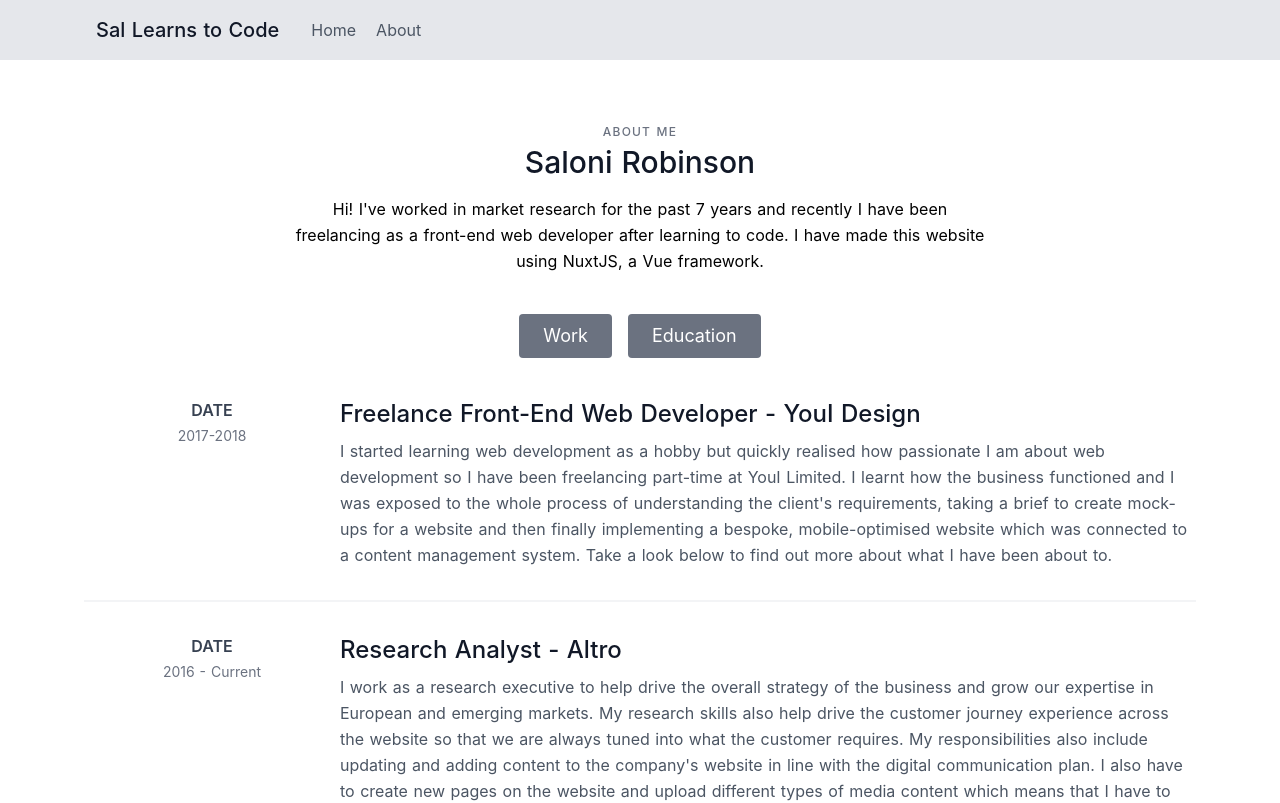
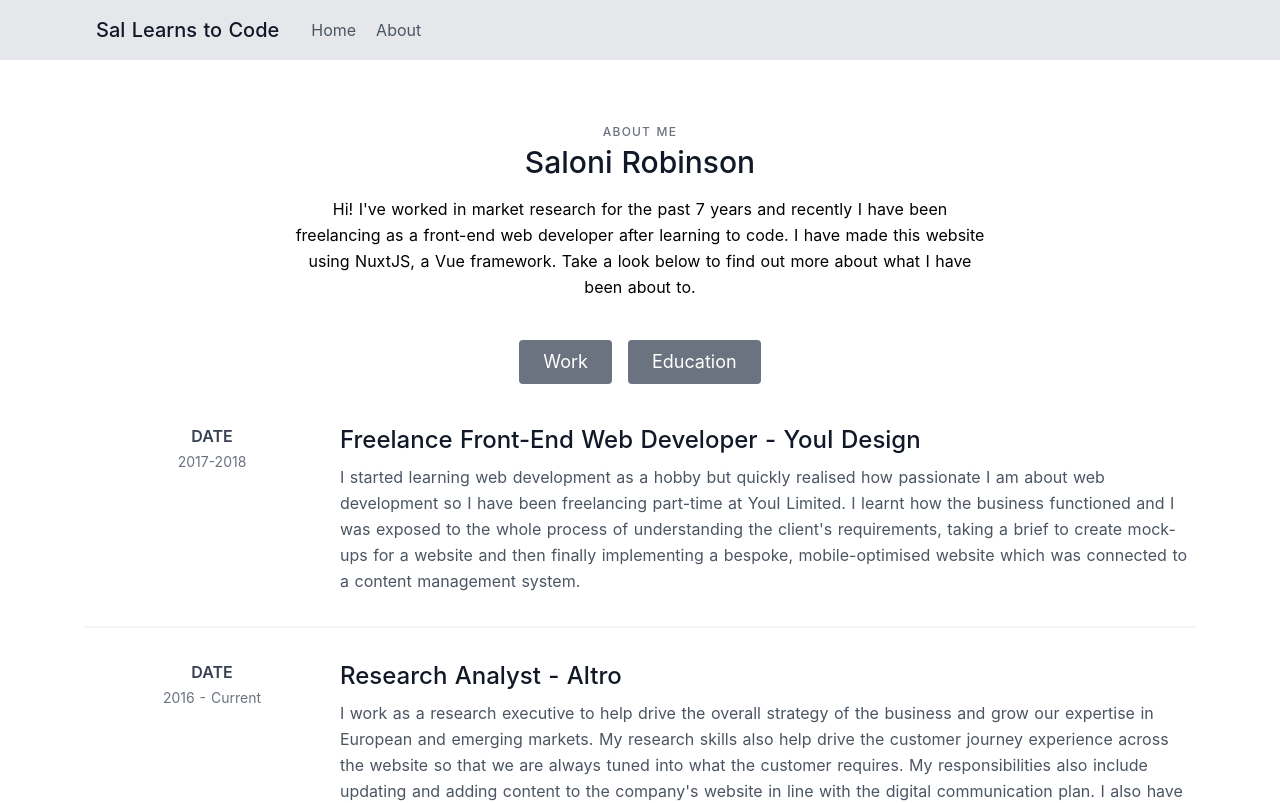
Before and after one commit to saloni1990/saloni-portfolio, a Nuxt app: page /about in a window 1280 px wide. Shown: the top 803 px of the page. Built offline with nearby package versions, Linux system fonts and the light colour scheme.

Commit message:
update intro

```diff
--- a/components/About.vue
+++ b/components/About.vue
@@ -17,7 +17,7 @@
         </div>
         <div class="md:flex-grow text-left">
           <h2 class="text-2xl font-medium text-gray-900 title-font mb-2"> Freelance Front-End Web Developer - YouI Design</h2>
-          <p class="leading-relaxed">I started learning web development as a hobby but quickly realised how passionate I am about web development so I have been freelancing part-time at YouI Limited. I learnt how the business functioned and I was exposed to the whole process of understanding the client's requirements, taking a brief to create mock-ups for a website and then finally implementing a bespoke, mobile-optimised website which was connected to a content management system. Take a look below to find out more about what I have been about to.</p>
+          <p class="leading-relaxed">I started learning web development as a hobby but quickly realised how passionate I am about web development so I have been freelancing part-time at YouI Limited. I learnt how the business functioned and I was exposed to the whole process of understanding the client's requirements, taking a brief to create mock-ups for a website and then finally implementing a bespoke, mobile-optimised website which was connected to a content management system.</p>
         </div>
       </div>
       <div class="py-8 flex flex-wrap md:flex-nowrap">
--- a/components/Intro.vue
+++ b/components/Intro.vue
@@ -5,7 +5,7 @@
       <div class=" flex flex-col text-center w-full pt-16 mb-10">
       <h2 class="text-xs text-gray-500 tracking-widest font-medium title-font mb-1 uppercase">About me</h2>
       <h1 class="sm:text-3xl text-2xl font-medium title-font mb-4 text-gray-900">Saloni Robinson</h1>
-      <p class="lg:w-2/3 mx-auto px-8 leading-relaxed text-base">Hi! I've worked in market research for the past 7 years and recently I have been freelancing as a front-end web developer after learning to code. I have made this website using NuxtJS, a Vue framework. </p>
+      <p class="lg:w-2/3 mx-auto px-8 leading-relaxed text-base">Hi! I've worked in market research for the past 7 years and recently I have been freelancing as a front-end web developer after learning to code. I have made this website using NuxtJS, a Vue framework. Take a look below to find out more about what I have been about to.</p>
     </div>
      </div>
   </section>
```
